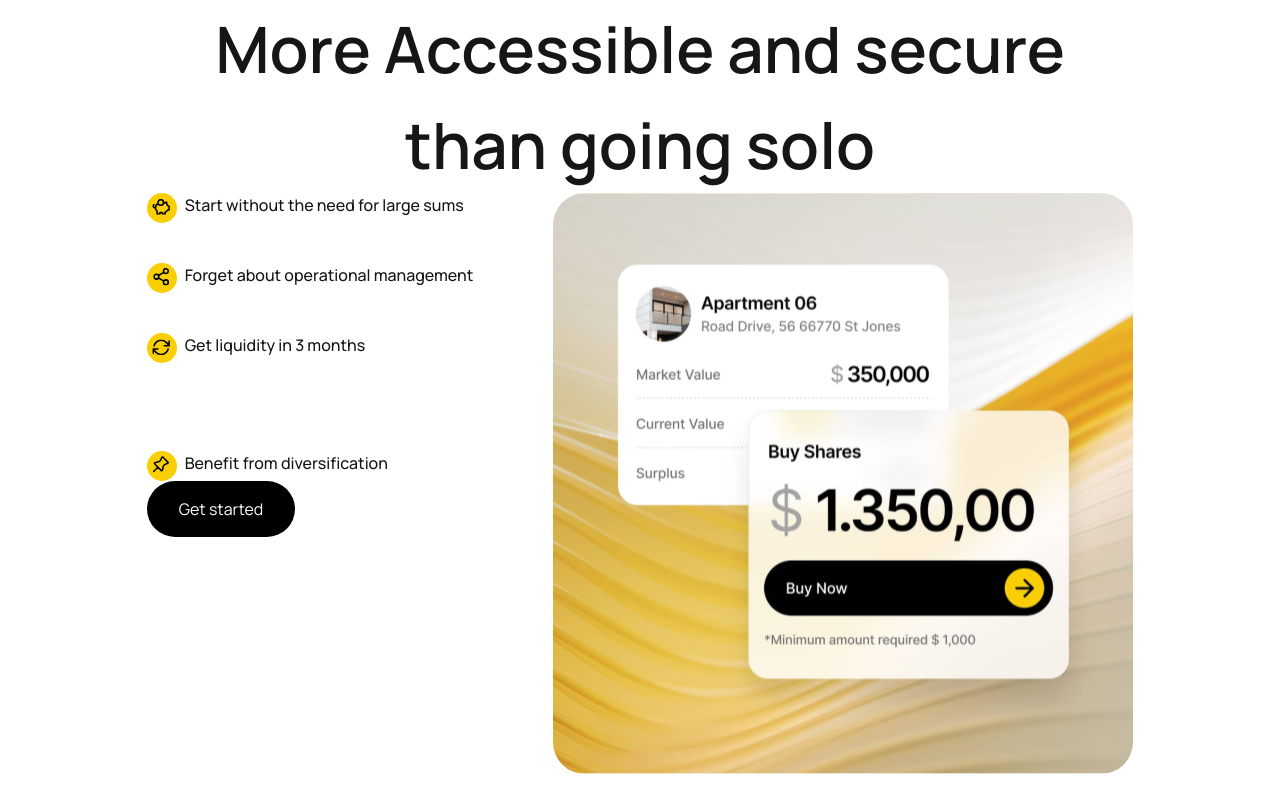
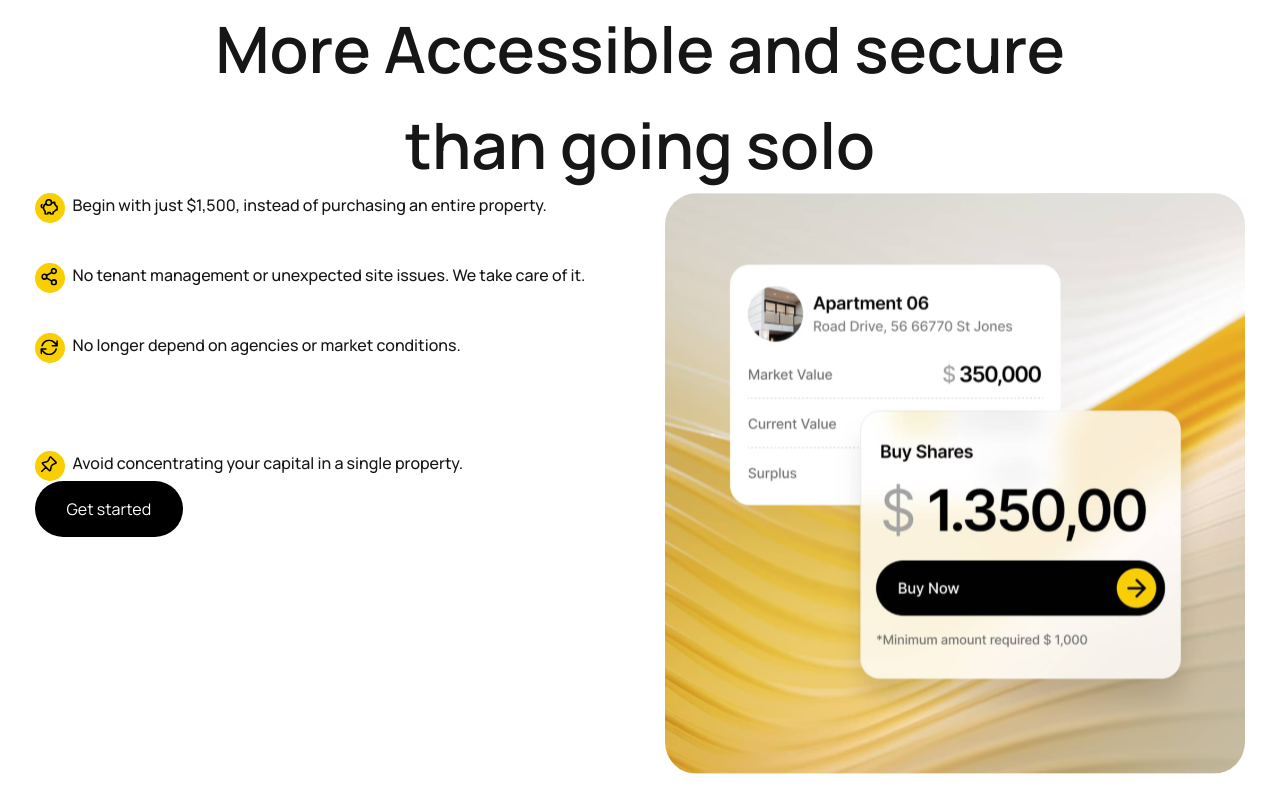
Before and after one commit to Daniel264/Slice, a Next.js app: page / in a window 1280 px wide. Shown: the part 2542-3336 px from the top of the page. Built offline with nearby package versions, Linux system fonts and the light colour scheme.

Commit message:
change the text property in the benefits array

```diff
--- a/src/utilities/yellow-text.ts
+++ b/src/utilities/yellow-text.ts
@@ -11,8 +11,8 @@ export const works = [
 ];
 
 export const benefits = [
-    { src: "/assets/images/sums.svg", id: 1, text: "Start without the need for large sums" },
-    { src: "/assets/images/share.svg", id: 2, text: "Forget about operational management" },
-    { src: "/assets/images/sync.svg", id: 3, text: "Get liquidity in 3 months" },
-    { src: "/assets/images/pin.svg", id: 4, text: "Benefit from diversification" },
+    { src: "/assets/images/sums.svg", id: 1, text: "Begin with just $1,500, instead of purchasing an entire property." },
+    { src: "/assets/images/share.svg", id: 2, text: "No tenant management or unexpected site issues. We take care of it." },
+    { src: "/assets/images/sync.svg", id: 3, text: "No longer depend on agencies or market conditions." },
+    { src: "/assets/images/pin.svg", id: 4, text: "Avoid concentrating your capital in a single property." },
 ];
```
